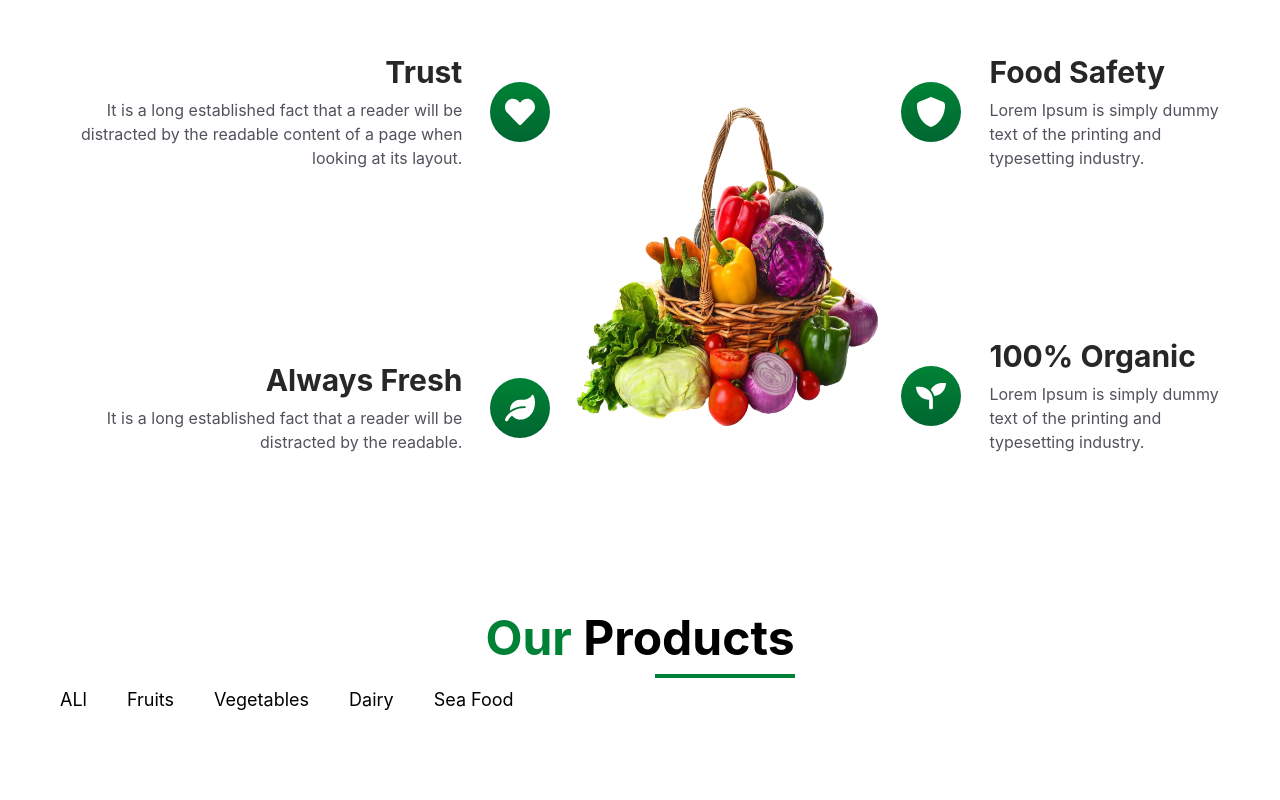
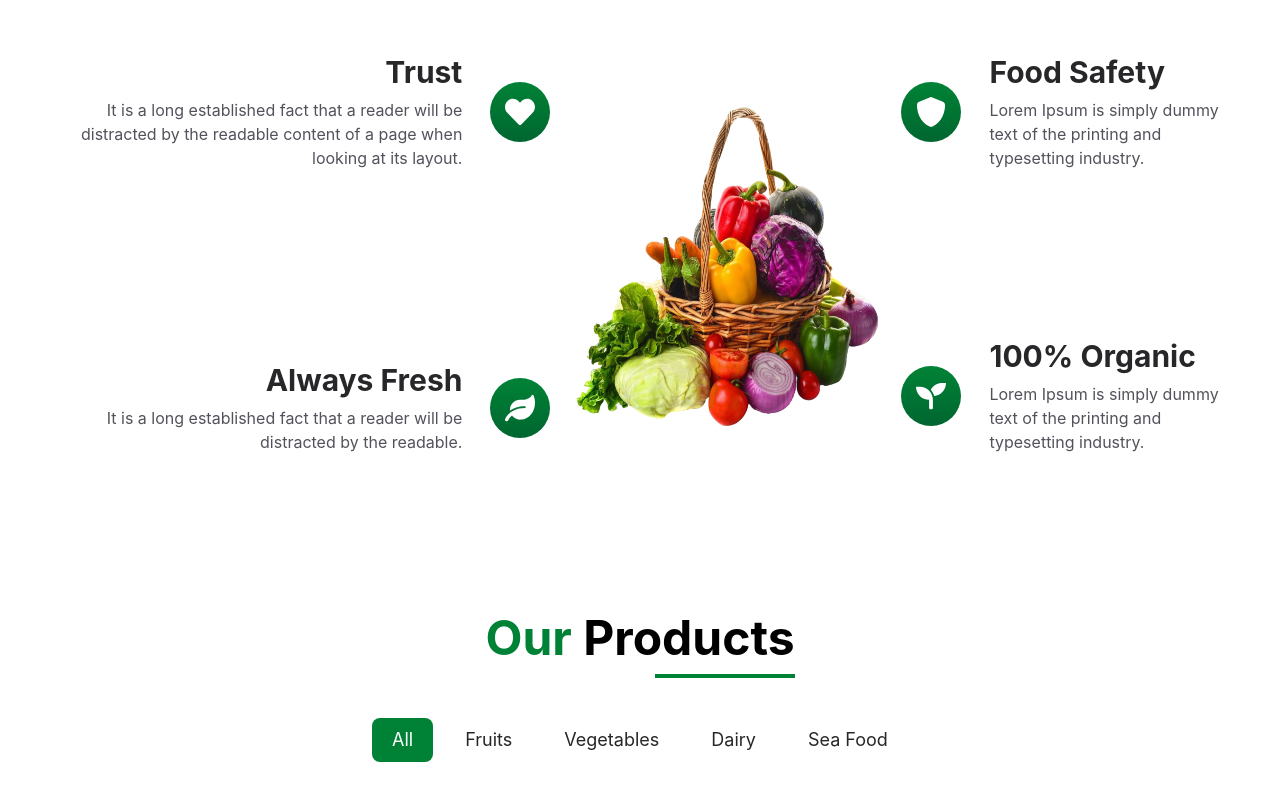
Before and after one commit to Nabeela-Kanwal/Grocery-store-react, a React (Vite) app: page / in a window 1280 px wide. Shown: the part 1742-2542 px from the top of the page. Built offline with nearby package versions, Linux system fonts and the light colour scheme.

Commit message:
included the useState function

```diff
--- a/src/components/Products/Products.jsx
+++ b/src/components/Products/Products.jsx
@@ -1,18 +1,24 @@
-import React from "react";
+import React, { useState } from "react";
 import Heading from "../Heading/Heading";
 
 const Products = () => {
-  const categories = ["ALl", "Fruits", "Vegetables", "Dairy", "Sea Food"];
+  const categories = ["All", "Fruits", "Vegetables", "Dairy", "Sea Food"];
+  const [activeTab, setActiveTab] = useState("All");
   return (
     <section>
       <div className="max-w-[1400px] mx-auto px-10 py-20">
         <Heading highlight="Our" heading="Products" />
 
         {/* Tabs */}
-        <div>
+        <div className="flex gap-3 justify-center mt-10">
           {categories.map((category) => {
             return (
-              <button key={category} className="zinc-100 px-5 py-2 text-lg ">
+              <button
+                key={category}
+                className={`px-5 py-2 text-lg rounded-lg
+                  ${activeTab === category ? "bg-green-700 text-white" : "bg-white text-zinc-800"}`}
+                onClick={() => setActiveTab(category)}
+              >
                 {category}
               </button>
             );
```
Also changed, not shown: 4 other files (tests, documents, lock files or other folders).
